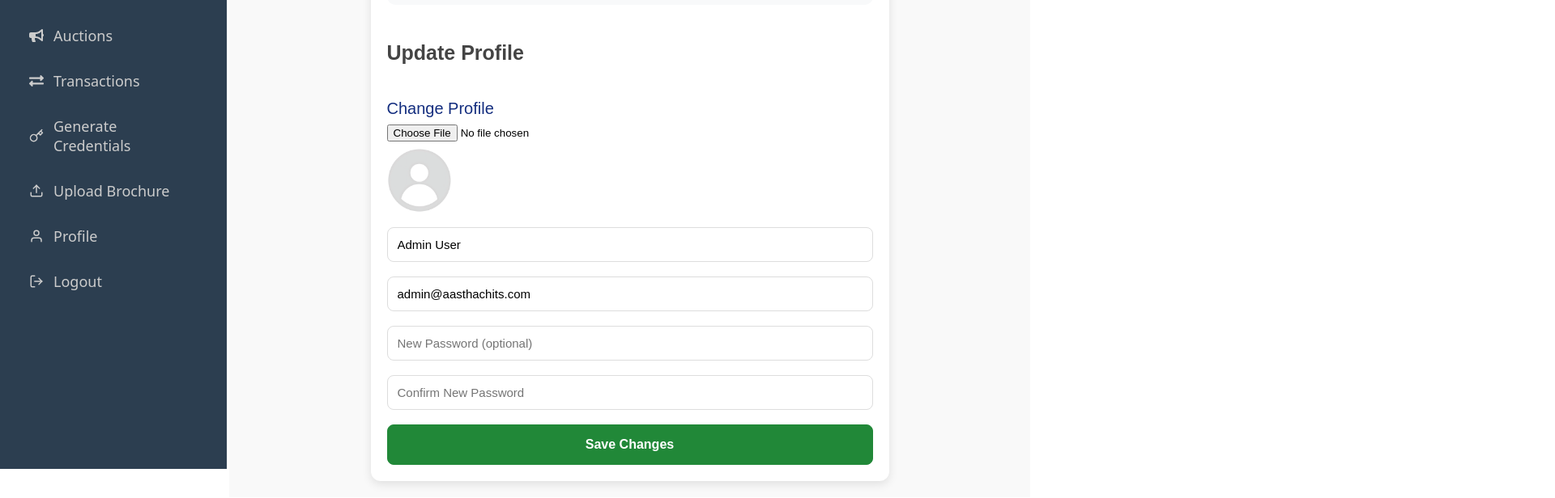
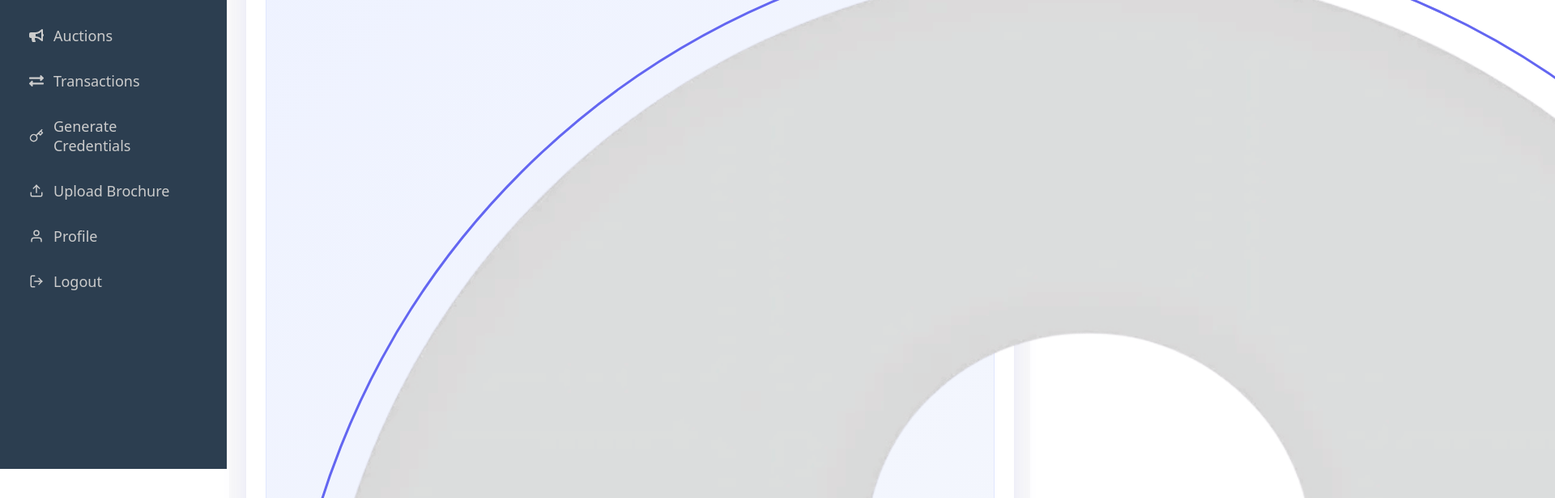
Before and after one commit to aasthanuix/aastha-chits-react-2025, a React (Vite) app in the folder admin/: page /admin/profile in a window 1280 px wide. Shown: the part 320-936 px from the top of the page at 81% size, 1920 px wide, since content can reach past the window. Built offline with nearby package versions, Linux system fonts and the light colour scheme; no server answers; sample sign-in values are in the browser's storage.

Commit message:
Update AdminProfile.css

```diff
--- a/admin/src/pages/AdminProfile/AdminProfile.css
+++ b/admin/src/pages/AdminProfile/AdminProfile.css
@@ -1,104 +1,163 @@
+/* ================= Container ================= */
 .admin-profile-container {
-  max-width: 600px;
-  margin: auto;
-  padding: 20px;
-  background: #fff;
-  border-radius: 12px;
-  box-shadow: 0 4px 12px rgba(0,0,0,0.1);
-  font-family: sans-serif;
+  max-width: 900px;
+  margin: 30px auto;
+  padding: 24px;
+  background: #ffffff;
+  border-radius: 18px;
+  box-shadow: 0 12px 30px rgba(99, 102, 241, 0.12);
+  font-family: 'Inter', sans-serif;
 }
 
+/* ================= Title ================= */
 .profile-title {
   text-align: center;
-  margin-bottom: 20px;
-  color: #0056b3;
+  font-size: clamp(1.6rem, 2.5vw, 2.2rem);
   font-weight: 700;
-  font-size: 35px;
+  margin-bottom: 28px;
+  color: #000;
 }
 
+/* ================= Info Card ================= */
 .admin-info-card {
   display: flex;
   align-items: center;
-  gap: 15px;
-  background: #f8f9fa;
-  padding: 15px;
-  border-radius: 10px;
-  margin-bottom: 20px;
+  gap: 22px;
+  padding: 20px;
+  border-radius: 16px;
+  background: linear-gradient(135deg, #eef2ff, #f8fafc);
+  border: 1px solid #e0e7ff;
+  margin-bottom: 30px;
+  flex-wrap: wrap;
 }
 
 .admin-avatar {
-  width: 90px;
-  height: 90px;
   border-radius: 50%;
+  object-fit: cover;
+  border: 3px solid #6366f1;
+}
+
+.admin-details p {
+  margin: 6px 0;
+  font-size: 0.95rem;
+  color: #1f2937;
+}
+
+.admin-details strong {
+  color: #4338ca;
+}
+
+/* ================= Form ================= */
+.admin-profile-form {
+  display: grid;
+  grid-template-columns: repeat(2, 1fr);
+  gap: 20px;
+}
+
+.admin-profile-form h3 {
+  grid-column: span 2;
+  text-align: center;
+  font-size: 1.2rem;
+  font-weight: 700;
+  color: #4338ca;
+  margin-bottom: 10px;
+}
+
+/* ================= Avatar Upload ================= */
+.avatar-upload {
+  grid-column: span 2;
+  display: flex;
+  align-items: center;
+  gap: 18px;
+  flex-wrap: wrap;
+}
+
+.avatar-upload label {
+  font-weight: 600;
+  color: #374151;
+}
+
+.avatar-upload input[type="file"] {
+  font-size: 0.85rem;
+}
+
+.avatar-upload img {
+  border-radius: 50%;
+  border: 2px solid #6366f1;
   object-fit: cover;
 }
 
-.admin-details p {
-  margin: 16px 0;
-  font-size: 16px;
+/* ================= Inputs ================= */
+.admin-profile-form input {
+  padding: 14px 14px;
+  border-radius: 12px;
+  border: 1.5px solid #e5e7eb;
+  background: #f9fafb;
+  font-size: 0.95rem;
+  transition: all 0.25s ease;
 }
 
-.admin-profile-form {
-  display: flex;
-  flex-direction: column;
-  gap: 18px;
+.admin-profile-form input:focus {
+  outline: none;
+  background: #fff;
+  border-color: #6366f1;
+  box-shadow: 0 0 0 3px rgba(99, 102, 241, 0.15);
 }
 
-.admin-profile-form h3{
-    font-size: 25px;
-    color: #444;
-}
-
-.admin-profile-form input[type="text"],
-.admin-profile-form input[type="email"],
-.admin-profile-form input[type="password"] {
-  padding: 12px;
-  border: 1px solid #ddd;
-  border-radius: 8px;
-  font-size: 15px;
-}
-
-.avatar-upload {
-  display: flex;
-  flex-direction: column;
-  gap: 8px;
-}
-
-.avatar-preview {
-  width: 80px;
-  height: 80px;
-  border-radius: 50%;
-  object-fit: cover;
-}
-
+/* ================= Button ================= */
 .profile-update-btn {
-    background-color: #218838;
-    color: white;
-    padding: 15px;
-    font-size: 16px;
-    font-weight: 700;
-    border: 1px solid #218838;
-    border-radius: 8px;
-    cursor: pointer;
+  grid-column: span 2;
+  margin-top: 10px;
+  padding: 14px;
+  border-radius: 14px;
+  border: none;
+  font-weight: 700;
+  font-size: 0.95rem;
+  color: #fff;
+  cursor: pointer;
+  background: linear-gradient(135deg, #6366f1, #4f46e5);
+  transition: transform 0.2s ease, box-shadow 0.2s ease;
 }
 
 .profile-update-btn:hover {
-  background-color: #0b641f;
+  transform: translateY(-1px);
+  box-shadow: 0 8px 18px rgba(99, 102, 241, 0.35);
+}
+
+/* ================= Messages ================= */
+.success-msg,
+.error-msg {
+  grid-column: span 2;
+  text-align: center;
+  font-weight: 600;
+  font-size: 0.9rem;
+  margin-top: 10px;
 }
 
 .success-msg {
-  color: green;
-  text-align: center;
+  color: #16a34a;
 }
 
 .error-msg {
-  color: red;
-  text-align: center;
+  color: #dc2626;
 }
 
-.admin-profile{
-    color: #142e7f;
-    font-size: 20px;
-    font-weight: 500;
-    flex: 1 1 1px;
+/* ================= Responsive ================= */
+@media (max-width: 768px) {
+  .admin-profile-form {
+    grid-template-columns: 1fr;
+  }
+
+  .admin-profile-form h3,
+  .profile-update-btn,
+  .avatar-upload,
+  .success-msg,
+  .error-msg {
+    grid-column: span 1;
+  }
+
+  .admin-info-card {
+    flex-direction: column;
+    text-align: center;
+  }
 }
```
